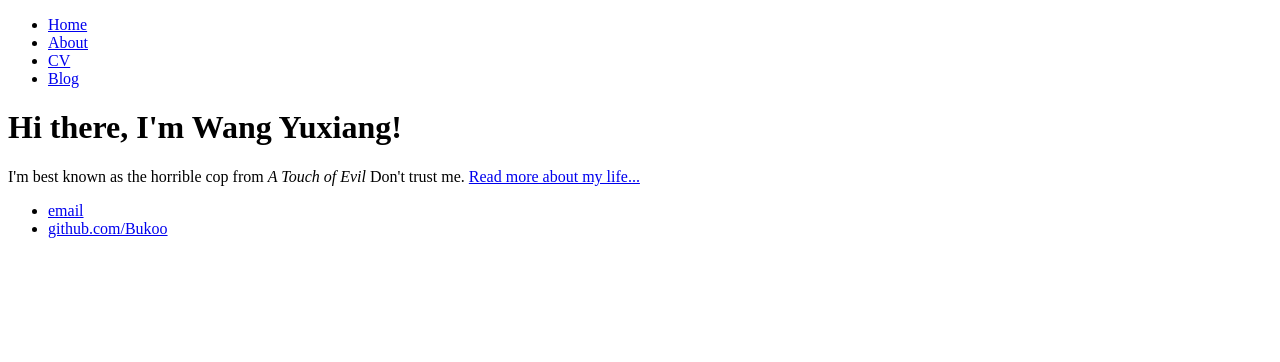
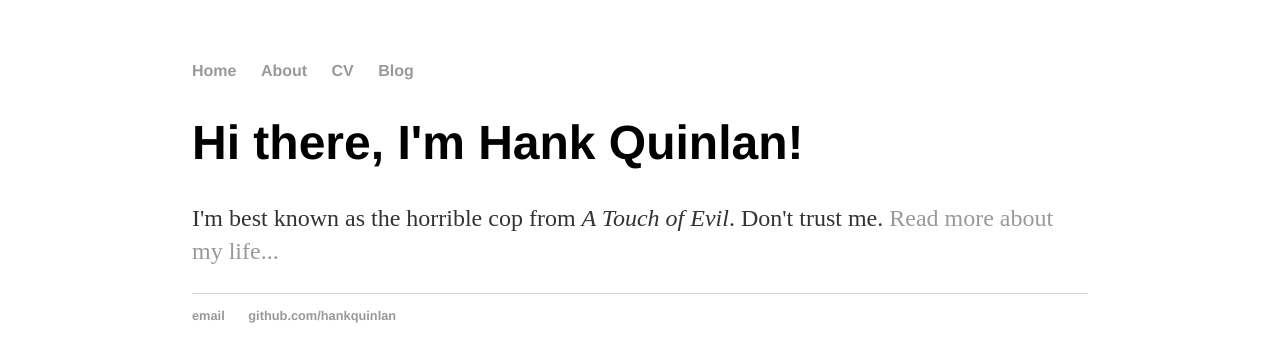
Before and after one commit to Bukoo/Bukoo.github.io, a Jekyll site: the page built from index.html, in a window 1280 px wide. Shown: the top 362 px of the page. Built offline with Jekyll 4.4.1, drawn with Linux system fonts in a browser that asks for light colours.

Commit message:
reconstruct

```diff
--- a/_config.yml
+++ b/_config.yml
@@ -1,32 +1,3 @@
-# Welcome to Jekyll!
-#
-# This config file is meant for settings that affect your whole blog, values
-# which you are expected to set up once and rarely edit after that. If you find
-# yourself editing these this file very often, consider using Jekyll's data files
-# feature for the data you need to update frequently.
-#
-# For technical reasons, this file is *NOT* reloaded automatically when you use
-# 'bundle exec jekyll serve'. If you change this file, please restart the server process.
-
-# Site settings
-# These are used to personalize your new site. If you look in the HTML files,
-# you will see them accessed via {{ site.title }}, {{ site.email }}, and so on.
-# You can create any custom variable you would like, and they will be accessible
-# in the templates via {{ site.myvariable }}.
-title: Bukoo's essays
-email: wangyxfly@gmail.com
-description: > # this means to ignore newlines until "baseurl:"
-  如果不能精准地描述我的问题，那么问题一定出在我身上。
-baseurl: "/" # the subpath of your site, e.g. /blog
-url: "https://bukoo.github.io" # the base hostname & protocol for your site, e.g. http://example.com
-#twitter_username: jekyllrb
-github_username:  Bukoo
-
-# Build settings
+name: Hank Quinlan, Horrible Cop
 markdown: kramdown
-theme: minima
-gems:
-  - jekyll-feed
-exclude:
-  - Gemfile
-  - Gemfile.lock
+permalink: /blog/:year/:month/:day/:title
--- a/_layouts/default.html
+++ b/_layouts/default.html
@@ -2,9 +2,12 @@
 <html>
   <head>
     <title>{{ page.title }}</title>
-      <!-- link to main stylesheet -->
+
     <link rel="stylesheet" type="text/css" href="/css/main.css">
+
   </head>
+
+
   <body>
     <nav>
 <ul>
@@ -18,12 +21,14 @@
 
   {{ content }}
 
-      </div><!-- /.container -->
+</div>
+
   <footer>
    <ul>
-              <li><a href="mailto:wangyxfly@gmail.com">email</a></li>
-              <li><a href="https://github.com/Bukoo">github.com/Bukoo</a></li>
+   <li><a href="mailto:hankquinlanhub@gmail.com">email</a></li>
+   <li><a href="https://github.com/hankquinlan">github.com/hankquinlan</a></li>
    </ul>
   </footer>
   </body>
+
 </html>
--- /dev/null
+++ b/css/main.css
@@ -0,0 +1,29 @@
+body { margin: 60px auto; width: 70%; }
+
+a { text-decoration: none; color: #999; }
+a:hover { text-decoration: underline; }
+
+p, ul { font-size: 1.5em; line-height: 1.4em; color: #333; }
+
+h1, h2, h3, h4 { font-family: 'Helvetica', 'Arial', 'Sans-Serif'; }
+h1 { font-size: 3em;  }
+h2 { font-size: 2.7em; }
+h3 { font-size: 2.3em; }
+h4 { font-size: 1.9em; }
+
+nav ul, footer ul { font-size: 1em; font-family: 'Helvetica', 'Arial', 'Sans-Serif'; padding: 0px; list-style: none; font-weight: bold; }
+nav ul li, footer ul li { display: inline; margin-right: 20px; }
+
+footer { border-top: 1px solid #d5d5d5; font-size: .8em; }
+
+/* Blog */
+ul.posts { margin: 20px auto 40px; font-size: 1.5em; }
+ul.posts li { list-style: none; }
+
+/* CV */
+.cv { margin: 0px 0px 60px; }
+.cv h1 { font-size: 3em; }
+.cv h2 { font-size: 2em; }
+.cv address, .cv .download { font-family: 'Helvetica', 'Arial', 'Sans-Serif'; }
+.cv address, .cv p { font-size: 1.2em; }
+.cv .download { float: right; font-size: .8em; text-transform: uppercase; }
--- a/index.html
+++ b/index.html
@@ -1,8 +1,9 @@
 ---
 layout: default
-title: first blog on github pages
+title: Hank Quinlan, Horrible Cop
 ---
-<div class="blurb">
-  <h1>Hi there, I'm Wang Yuxiang!</h1>
-  <p>I'm best known as the horrible cop from <em>A Touch of Evil</em> Don't trust me. <a href="/about">Read more about my life...</a></p>
-</div><!-- /.blurb -->
+
+		<div class="blurb">
+			<h1>Hi there, I'm Hank Quinlan!</h1>
+			<p>I'm best known as the horrible cop from <em>A Touch of Evil</em>. Don't trust me. <a href="/about">Read more about my life...</a></p>
+		</div>
```
Also changed, not shown: _posts/2014-04-30-hank-quinlan-site-launched.md (added, +7 -0 lines), _posts/2016-09-10-my-first-post.md (deleted, +0 -7 lines), about/index.html (added, +15 -0 lines), blog/atom.xml (added, +27 -0 lines), blog/index.html (added, +12 -0 lines), cv/index.html (added, +22 -0 lines), README.md (added), _layouts/post.html (line endings or trailing spaces). Lines whose indentation alone changed are shown as unchanged.
